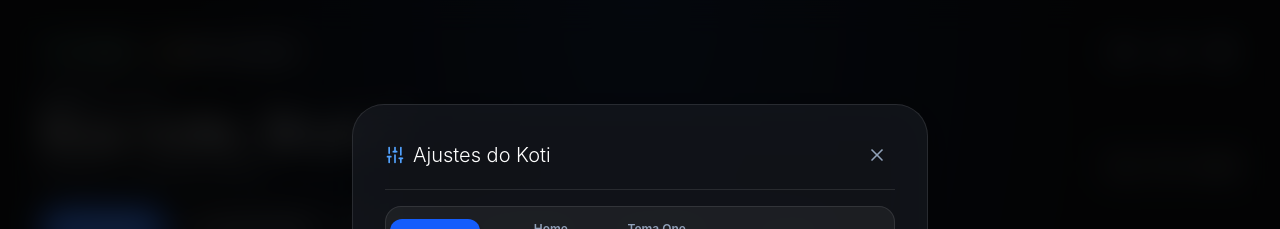
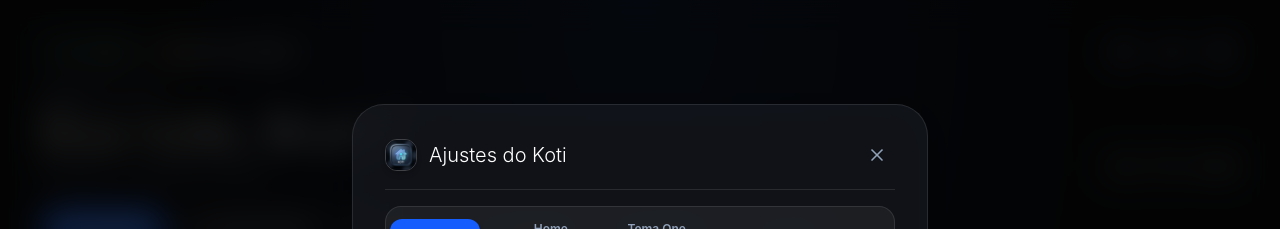
Before and after one commit to brunnogama/koti, a React (Vite) app: page / in a window 1280 px wide. Both pictures are taken after a click on the button 1220 px from the left and 52 px from the top of the page. Shown: the top 229 px of the page. Built offline with nearby package versions, Linux system fonts and the light colour scheme; no server answers.

Commit message:
feat: add official Koti One UI app icon and favicon

```diff
--- a/index.html
+++ b/index.html
@@ -1,8 +1,8 @@
 <!doctype html>
 <html lang="pt-BR">
   <head>
-    <meta charset="UTF-8" />
-    <link rel="icon" type="image/svg+xml" href="/vite.svg" />
+    <link rel="icon" type="image/jpeg" href="/koti_icon.jpg" />
+    <link rel="apple-touch-icon" href="/koti_icon.jpg" />
     <meta name="viewport" content="width=device-width, initial-scale=1.0, maximum-scale=1.0, user-scalable=no, viewport-fit=cover" />
     <meta name="theme-color" content="#0d0f12" />
     <meta name="apple-mobile-web-app-capable" content="yes" />
--- a/src/components/settings/SettingsModal.tsx
+++ b/src/components/settings/SettingsModal.tsx
@@ -119,8 +119,8 @@
       <div className="w-full max-w-xl oneui-glass rounded-[32px] p-6 md:p-8 shadow-2xl border border-white/20 max-h-[90vh] flex flex-col">
         {/* Header */}
         <div className="flex items-center justify-between pb-4 border-b border-white/10">
-          <div className="flex items-center gap-2">
-            <Sliders size={20} className="text-blue-400" />
+          <div className="flex items-center gap-3">
+            <img src="/koti_icon.jpg" alt="Koti" className="w-8 h-8 rounded-xl shadow-md border border-white/20" />
             <h2 className="text-xl font-light text-white">Ajustes do Koti</h2>
           </div>
           <button
```
Also changed, not shown: public/koti_icon.jpg (added), src/assets/koti_icon.jpg (added), 1 other file (tests, documents, lock files or other folders).
